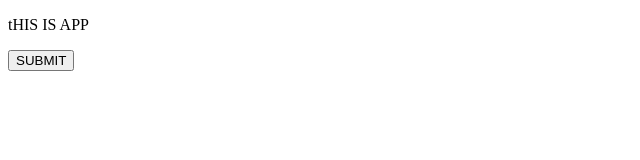
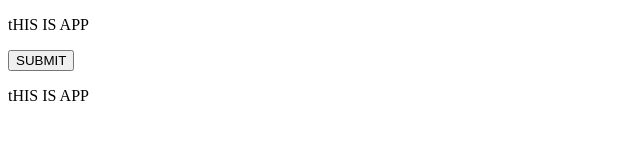
Before and after one commit to Tanpham433/du_an1, a plain HTML site: page index.html in a window 1280 px wide. Shown: the whole page, without its empty margins (0-640 px from the left). Drawn offline with Linux system fonts and the light colour scheme.

Commit message:
add index.html

```diff
--- a/index.html
+++ b/index.html
@@ -9,5 +9,6 @@
 <body>
     <p>tHIS IS APP</p>
     <button>SUBMIT</button>
+    <p>tHIS IS APP</p>
 </body>
 </html>
```
